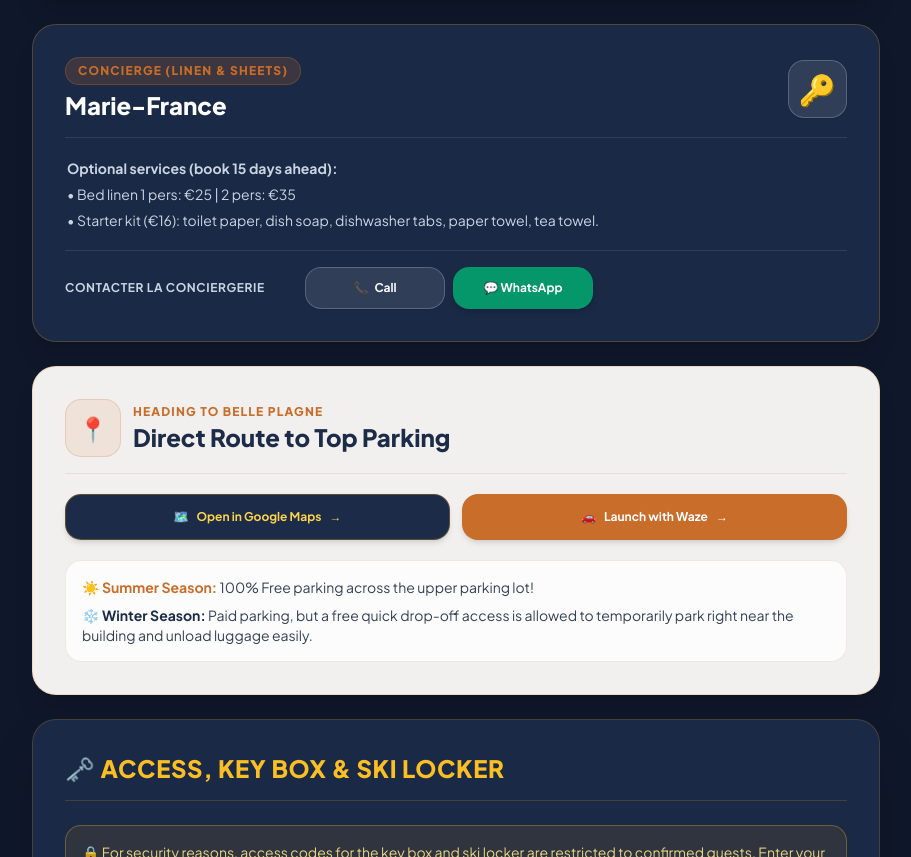
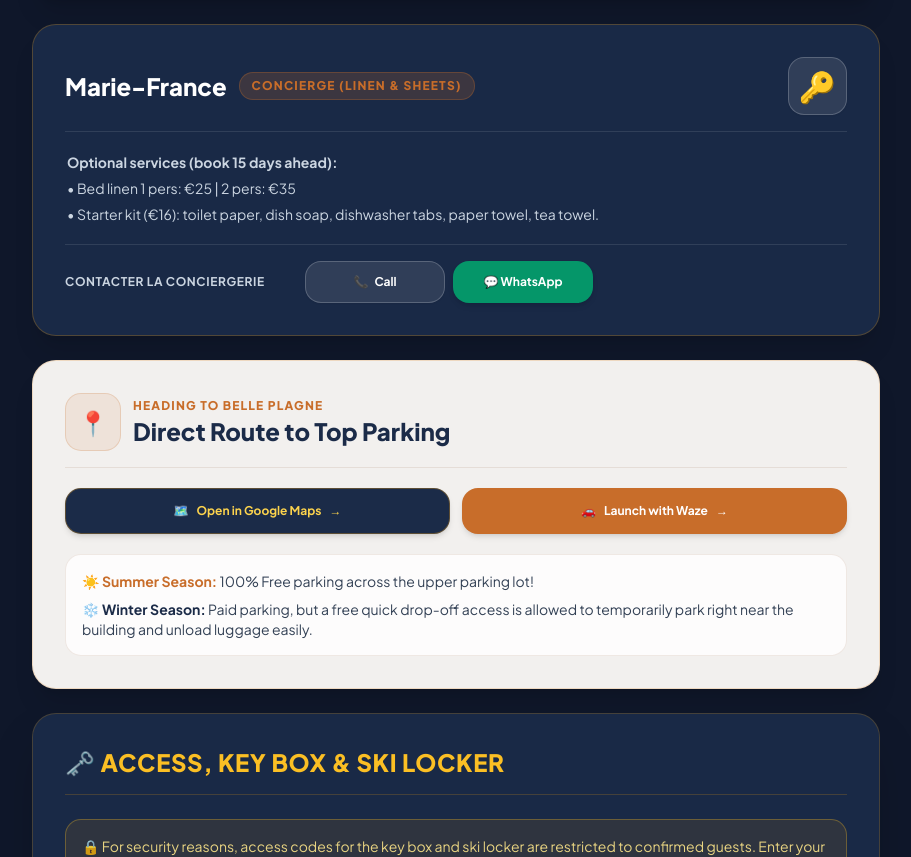
Before and after one commit to Licorne416/Licorne416, a website: page index.html in a window 1280 px wide. Shown: the part 1265-2122 px from the top of the page, without its empty margins (184-1095 px from the left). Drawn offline with nearby package versions, Linux system fonts and the light colour scheme; no server answers.

Commit message:
Update index.html

```diff
--- a/index.html
+++ b/index.html
@@ -271,11 +271,11 @@
                 <!-- CONCIERGERIE MARIE-FRANCE (PLEINE LARGEUR) -->
                 <div class="glass-card-dark p-6 sm:p-8 rounded-3xl text-white shadow-xl space-y-5">
                     <div class="flex items-center justify-between border-b border-white/10 pb-4">
-                        <div>
-                            <span class="text-[10px] font-black text-[#c86d2a] uppercase tracking-widest bg-[#c86d2a]/20 px-3 py-1 rounded-full border border-[#c86d2a]/30 inline-block mb-1" data-i18n="contact_concierge_tag">Conciergerie (Linge & Draps)</span>
+                        <div class="flex items-center flex-wrap gap-2 sm:gap-3">
                             <h3 class="text-2xl font-black text-white">Marie-France</h3>
-                        </div>
-                        <span class="text-3xl p-2.5 bg-white/10 rounded-2xl border border-white/20 shadow-sm">🔑</span>
+                            <span class="text-[10px] font-black text-[#c86d2a] uppercase tracking-widest bg-[#c86d2a]/20 px-3 py-1 rounded-full border border-[#c86d2a]/30" data-i18n="contact_concierge_tag">Conciergerie (Linge & Draps)</span>
+                        </div>
+                        <span class="text-3xl p-2.5 bg-white/10 rounded-2xl border border-white/20 shadow-sm shrink-0">🔑</span>
                     </div>
 
                     <div class="text-xs sm:text-sm text-slate-300 space-y-1.5 pl-0.5" data-i18n="concierge_desc">
```
